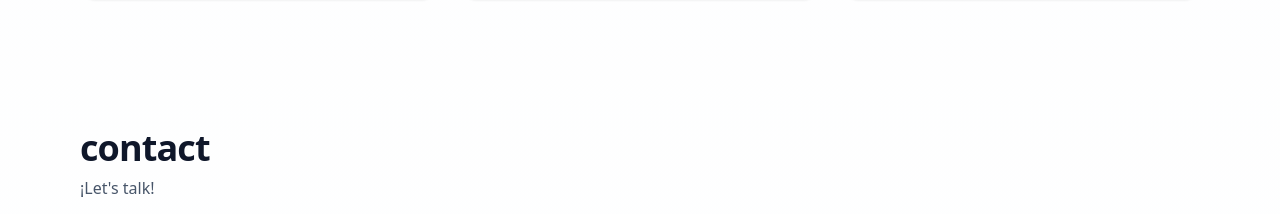
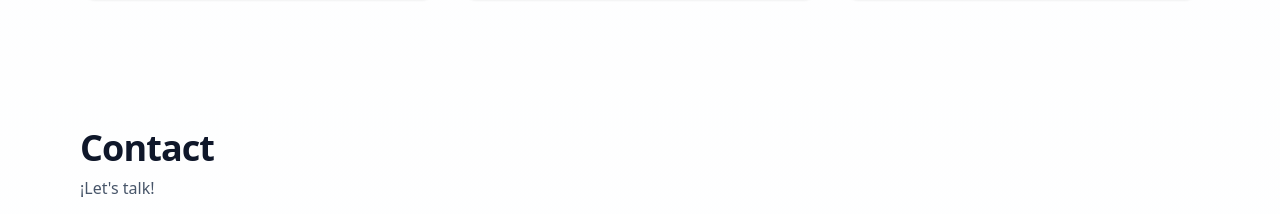
Before and after one commit to MariaAlejandraBoadaRodriguez/resume, a React (Vite) app: page / in a window 1280 px wide. Shown: the part 3225-3439 px from the top of the page. Built offline with nearby package versions, Linux system fonts and the light colour scheme; the HTML template or start-up script is replaced by a standard one.

Commit message:
Language adjustment

```diff
--- a/src/components/sections/Contact.jsx
+++ b/src/components/sections/Contact.jsx
@@ -117,7 +117,7 @@ export default function Contact() {
   // --- FIN CAMBIOS MENSAJE ---
 
   return (
-    <Section id="contacto" title="contact" subtitle="¡Let's talk!" className="contact">
+    <Section id="contacto" title="Contact" subtitle="¡Let's talk!" className="contact">
       <form
         className="contact__form"
         action="https://formsubmit.co/mboadarodriguez7@gmail.com"
```
